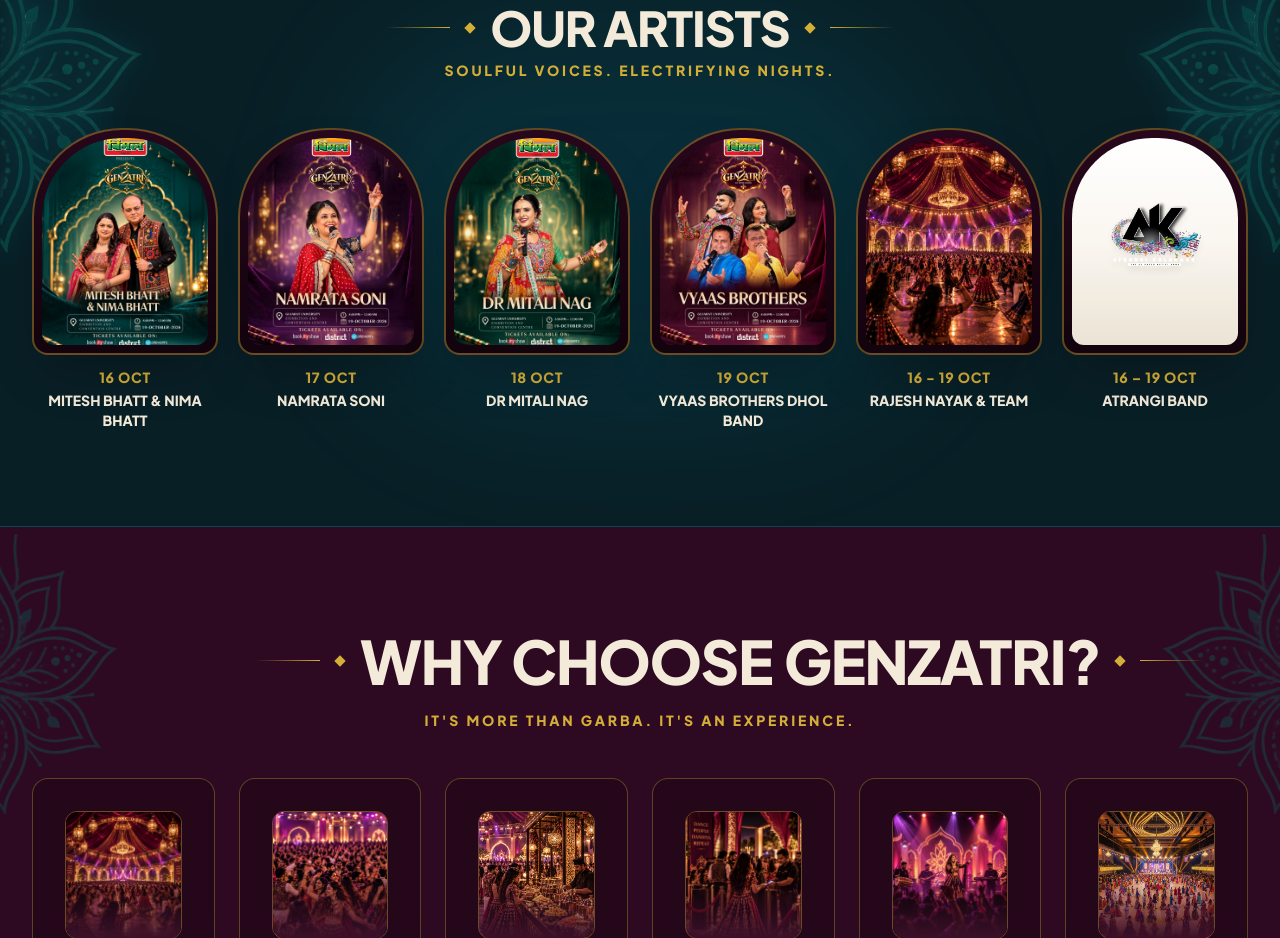
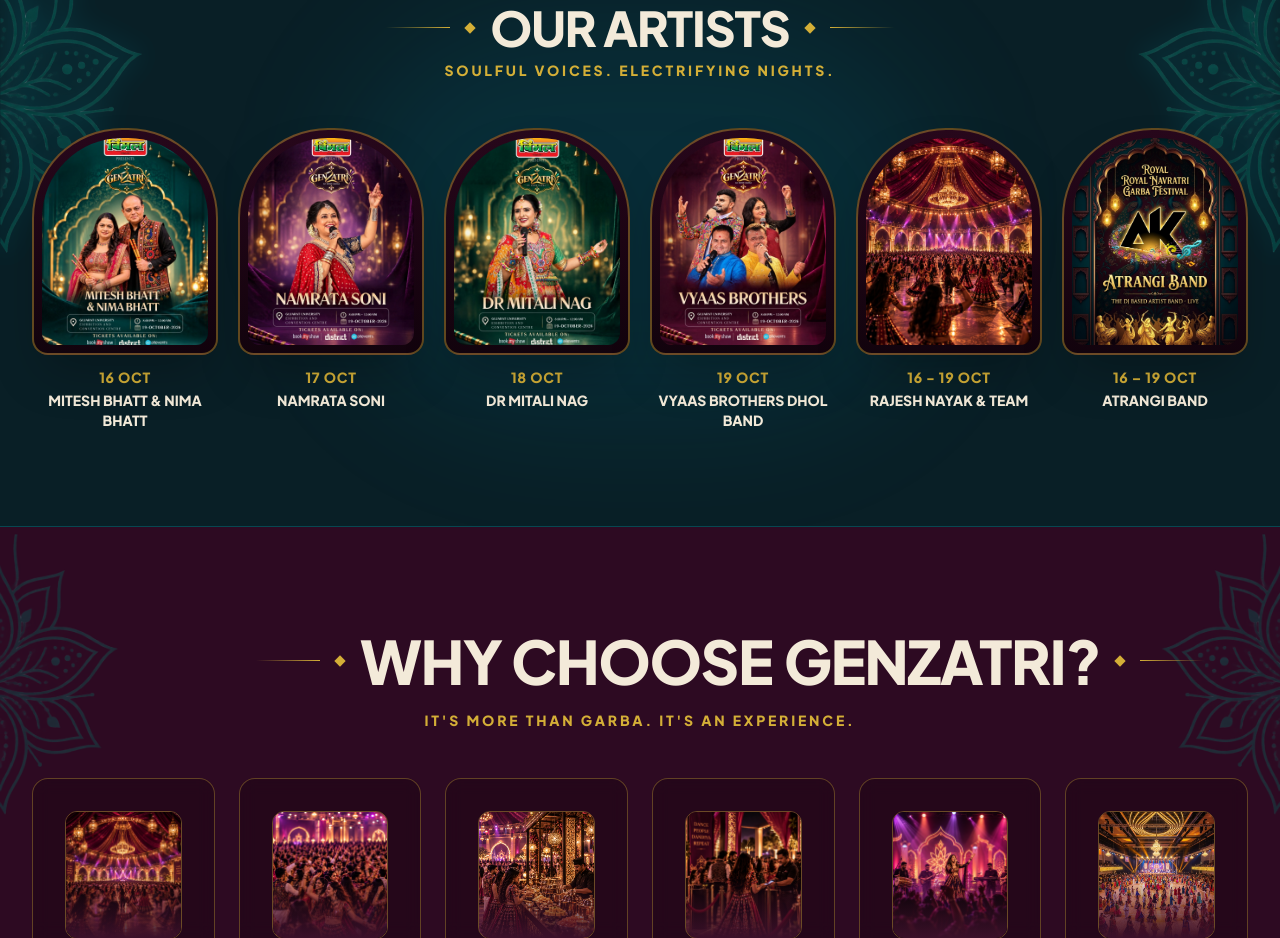
Before and after one commit to whitinkdesignstudio/Genzatri, a React (Vite) app: page / in a window 1280 px wide. Shown: the part 3880-4818 px from the top of the page. Built offline with nearby package versions, Linux system fonts and the light colour scheme.

Commit message:
Create royal Jharokha arch poster for Atrangi Band with high contrast AK DJ logo and vibrant garba theme

```diff
--- a/src/components/ArtistsSection.jsx
+++ b/src/components/ArtistsSection.jsx
@@ -50,12 +50,12 @@
               <div className="w-full relative rounded-t-[90px] rounded-b-2xl overflow-hidden border-2 border-[#D4AF37]/40 group-hover:border-[#D4AF37] shadow-2xl bg-gradient-to-b from-[#27071B] via-[#1D0514] to-[#12030D] transition-all duration-300 p-2">
 
                 {/* Arch Photo Area */}
-                <div className={`relative w-full aspect-[4/5] rounded-t-[80px] rounded-b-xl overflow-hidden flex items-center justify-center ${artist.id === 6 ? 'bg-gradient-to-b from-[#FFFFFF] via-[#FAF6F0] to-[#EBE4D5] p-2.5' : 'bg-[#0C1B22]'}`}>
+                <div className="relative w-full aspect-[4/5] rounded-t-[80px] rounded-b-xl overflow-hidden bg-[#0C1B22] flex items-center justify-center">
                   <img
                     src={artist.image}
                     alt={artist.name}
                     loading="lazy"
-                    className={`w-full h-full ${artist.id === 6 ? 'object-contain filter drop-shadow-md' : 'object-cover object-center'} group-hover:scale-105 transition-transform duration-500`}
+                    className="w-full h-full object-cover object-center group-hover:scale-105 transition-transform duration-500"
                   />
                 </div>
 
--- a/src/data/eventData.js
+++ b/src/data/eventData.js
@@ -141,7 +141,7 @@
     name: "ATRANGI BAND",
     date: "16 – 19 OCT",
     night: "ALL 4 NIGHTS · 12:00 AM – 2:30 AM",
-    image: "/assets/images/artist_atrangi_band.png",
+    image: "/assets/images/artist_atrangi_band_poster.jpg",
     genre: "Bollywood Garba & High Fusion"
   }
 ];
```
Also changed, not shown: public/assets/images/artist_atrangi_band_poster.jpg (added).
